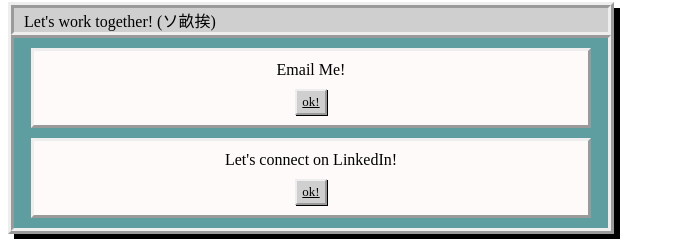
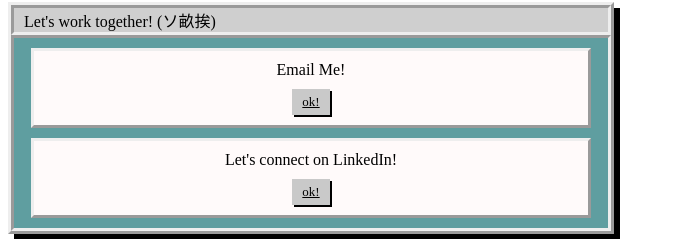
Before and after one commit to Mugsend/Portfolio, a Next.js app: page / in a window 1280 px wide. Shown: the part 839-1078 px from the top of the page, without its empty margins (0-695 px from the left). Built offline with nearby package versions, Linux system fonts and the light colour scheme; no server answers.

Commit message:
minor style change

```diff
--- a/styles/utils.module.css
+++ b/styles/utils.module.css
@@ -39,7 +39,7 @@
 	padding: 5px 10px;
 	background-color: rgb(201, 201, 201);
 }
-.url:hover {
+.url a {
 	box-shadow: none;
 }
 @media (max-width: 600px) {
@@ -114,13 +114,11 @@
 	margin-bottom: 0;
 }
 .link_btn {
-	background: #cfcfcf;
-	padding: 3px 5px;
-	box-shadow: 1px 1px;
-	border: 2px outset;
 	color: black;
+	box-shadow: 2px 2px black;
+	padding: 5px 10px;
+	background-color: rgb(201, 201, 201);
 }
 .link_btn:hover {
-	border-style: inset;
 	box-shadow: none;
 }
```
